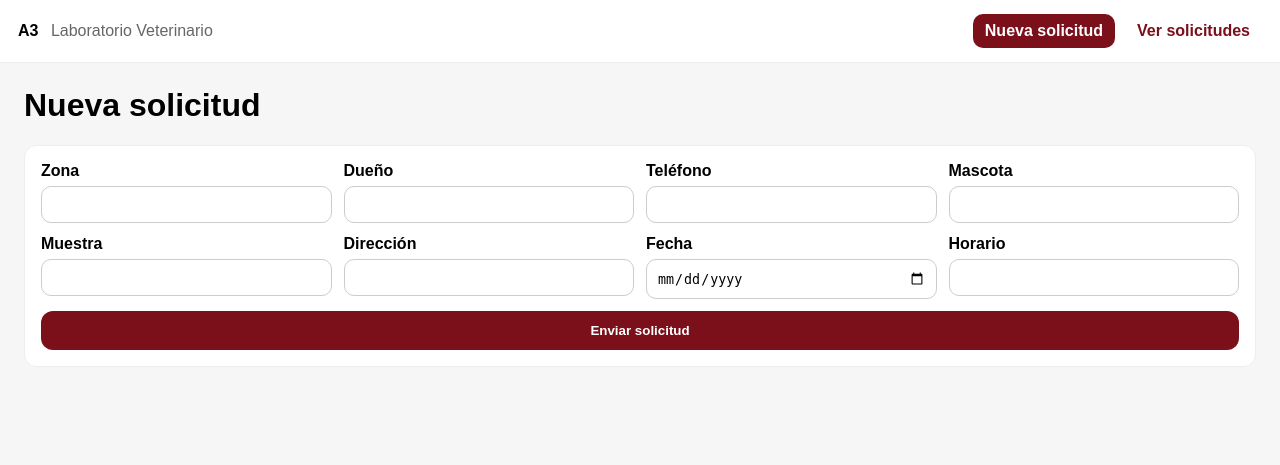
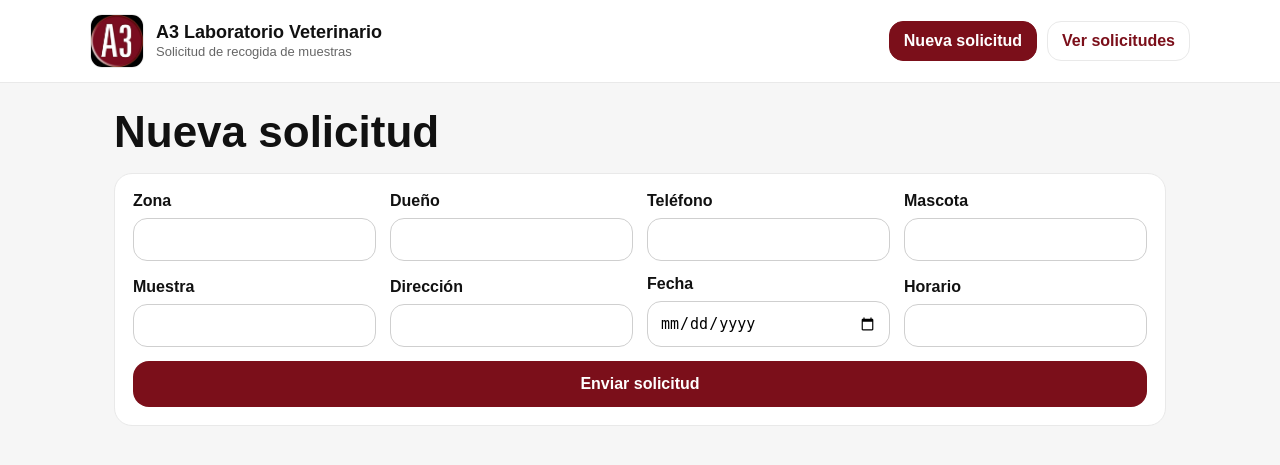
Before and after one commit to daniellascano811/laboratorio-veterinario, a Flask app: page / in a window 1280 px wide. Shown: the top 465 px of the page. Run offline with Flask 3, Linux system fonts and the light colour scheme; some libraries are stand-ins or nearby versions.

Commit message:
Navbar estetico + logo + active buttons

```diff
--- a/static/styles.css
+++ b/static/styles.css
@@ -1,62 +1,205 @@
-body { font-family: Arial, sans-serif; margin: 0; background:#f6f6f6; }
-.container { padding: 24px; }
-h1 { margin-top: 0; }
+:root{
+  --vino:#7b0f1a;
+  --vino-dark:#5f0c14;
+  --bg:#f6f6f6;
+  --card:#ffffff;
+  --text:#111;
+  --muted:#666;
+  --border:#e9e9e9;
+}
 
-.navbar {
+*{ box-sizing:border-box; }
+
+body{
+  margin:0;
+  font-family: Arial, sans-serif;
+  background: var(--bg);
+  color: var(--text);
+}
+
+.container{
+  padding: 24px;
+  max-width: 1100px;
+  margin: 0 auto;
+}
+
+h1{
+  margin: 0 0 16px 0;
+  font-size: 44px;
+}
+
+/* ===== NAVBAR BONITO ===== */
+.navbar{
+  background: var(--card);
+  border-bottom: 1px solid var(--border);
+  padding: 14px 18px;
+}
+
+.navbar-inner{
+  max-width: 1100px;
+  margin: 0 auto;
+  display:flex;
+  align-items:center;
+  justify-content:space-between;
+  gap: 14px;
+}
+
+.brand{
+  display:flex;
+  align-items:center;
+  gap: 12px;
+  min-width: 240px;
+}
+
+.brand img{
+  width: 54px;
+  height: 54px;
+  border-radius: 12px;
+  object-fit: cover;
+  border: 1px solid var(--border);
+}
+
+.brand-title{
+  display:flex;
+  flex-direction:column;
+  line-height:1.1;
+}
+
+.brand-title strong{
+  font-size: 18px;
+}
+
+.brand-title span{
+  font-size: 13px;
+  color: var(--muted);
+  margin-top: 2px;
+}
+
+/* botones */
+.nav{
+  display:flex;
+  align-items:center;
+  gap: 10px;
+  flex-wrap: wrap;
+  justify-content:flex-end;
+}
+
+.nav-btn{
+  text-decoration:none;
+  padding: 10px 14px;
+  border-radius: 14px;
+  font-weight: 800;
+  border: 1px solid var(--border);
+  color: var(--vino);
   background: #fff;
-  padding: 14px 18px;
-  display:flex;
-  justify-content:space-between;
-  align-items:center;
-  border-bottom: 1px solid #eee;
 }
-.brand { font-weight: 800; }
-.brand span { font-weight: 500; margin-left: 8px; color:#666; }
 
-.nav { display:flex; gap:10px; }
-.nav-btn {
-  text-decoration:none;
-  padding: 8px 12px;
-  border-radius: 10px;
-  color:#7b0f1a;
-  font-weight:700;
+.nav-btn:hover{
+  background:#f3f3f3;
 }
-.nav-btn.active { background:#7b0f1a; color:#fff; }
-.nav-btn:hover { background:#f2e6e8; }
 
-.grid {
+.nav-btn.active{
+  background: var(--vino);
+  color:#fff;
+  border-color: var(--vino);
+}
+
+.nav-btn.active:hover{
+  background: var(--vino-dark);
+}
+
+/* ===== CARD FORM ===== */
+.card{
+  background: var(--card);
+  border: 1px solid var(--border);
+  border-radius: 18px;
+  padding: 18px;
+}
+
+/* grid del formulario */
+.grid{
   display:grid;
   grid-template-columns: repeat(4, minmax(160px, 1fr));
-  gap: 12px;
-  background:#fff;
-  padding: 16px;
-  border-radius: 12px;
-  border:1px solid #eee;
+  gap: 14px;
+  align-items:end;
 }
-label { display:flex; flex-direction:column; gap:6px; font-weight:700; }
-input { padding:10px; border:1px solid #ccc; border-radius:10px; }
 
-.btn-primary {
+label{
+  display:flex;
+  flex-direction:column;
+  gap: 8px;
+  font-weight: 800;
+}
+
+input{
+  padding: 12px 12px;
+  border: 1px solid #cfcfcf;
+  border-radius: 14px;
+  font-size: 15px;
+}
+
+.btn-primary{
   grid-column: 1 / -1;
-  padding: 12px 14px;
-  background:#7b0f1a;
+  padding: 14px 16px;
+  background: var(--vino);
   color:#fff;
-  border:0;
-  border-radius: 12px;
-  font-weight:800;
-  cursor:pointer;
+  border: 0;
+  border-radius: 16px;
+  font-weight: 900;
+  font-size: 16px;
+  cursor: pointer;
 }
-.btn-primary:hover { opacity:.92; }
 
-.table-wrap { overflow:auto; background:#fff; padding: 12px; border-radius:12px; border:1px solid #eee; }
-table { width:100%; border-collapse:collapse; }
-th, td { padding:10px; border-bottom:1px solid #eee; text-align:left; white-space:nowrap; }
+.btn-primary:hover{
+  background: var(--vino-dark);
+}
 
-.error { color:#b00020; font-weight:800; }
+/* tabla */
+.table-wrap{
+  overflow:auto;
+  background: var(--card);
+  border: 1px solid var(--border);
+  border-radius: 18px;
+  padding: 12px;
+}
 
-@media (max-width: 900px) {
-  .grid { grid-template-columns: repeat(2, minmax(160px, 1fr)); }
+table{
+  width:100%;
+  border-collapse: collapse;
 }
-@media (max-width: 520px) {
-  .grid { grid-template-columns: 1fr; }
+
+th, td{
+  padding: 10px;
+  border-bottom: 1px solid #f0f0f0;
+  text-align:left;
+  white-space:nowrap;
+  font-size: 14px;
 }
+
+th{
+  color:#333;
+  font-weight: 900;
+}
+
+.badge{
+  display:inline-block;
+  padding: 6px 10px;
+  border-radius: 999px;
+  font-weight: 900;
+  font-size: 12px;
+  background:#f3e6e8;
+  color: var(--vino);
+}
+
+/* responsive */
+@media (max-width: 980px){
+  .grid{ grid-template-columns: repeat(2, minmax(160px, 1fr)); }
+  h1{ font-size: 40px; }
+}
+@media (max-width: 560px){
+  .navbar-inner{ flex-direction:column; align-items:flex-start; }
+  .brand{ min-width:auto; }
+  .nav{ width:100%; justify-content:flex-start; }
+  .grid{ grid-template-columns: 1fr; }
+  h1{ font-size: 34px; }
+}
--- a/templates/formulario.html
+++ b/templates/formulario.html
@@ -9,16 +9,26 @@
 <body>
 
 <header class="navbar">
-  <div class="brand">A3 <span>Laboratorio Veterinario</span></div>
+  <div class="navbar-inner">
+    <div class="brand">
+      <img src="{{ url_for('static', filename='img/logo-a3.png') }}" alt="Logo A3">
+      <div class="brand-title">
+        <strong>A3 Laboratorio Veterinario</strong>
+        <span>Solicitud de recogida de muestras</span>
+      </div>
+    </div>
+
     <nav class="nav">
       <a class="nav-btn {{ 'active' if active=='form' else '' }}" href="{{ url_for('home') }}">Nueva solicitud</a>
       <a class="nav-btn {{ 'active' if active=='solicitudes' else '' }}" href="{{ url_for('ver_solicitudes') }}">Ver solicitudes</a>
     </nav>
+  </div>
 </header>
 
 <main class="container">
   <h1>Nueva solicitud</h1>
 
+  <section class="card">
     <form class="grid" method="POST" action="{{ url_for('crear_solicitud') }}">
       <label>Zona
         <input name="zona" required>
@@ -54,6 +64,7 @@
 
       <button class="btn-primary" type="submit">Enviar solicitud</button>
     </form>
+  </section>
 </main>
 
 </body>
```
Also changed, not shown: templates/solicitudes.html (+16 -7 lines), static/img/logo-a3.png (added). Lines whose indentation alone changed are shown as unchanged.
